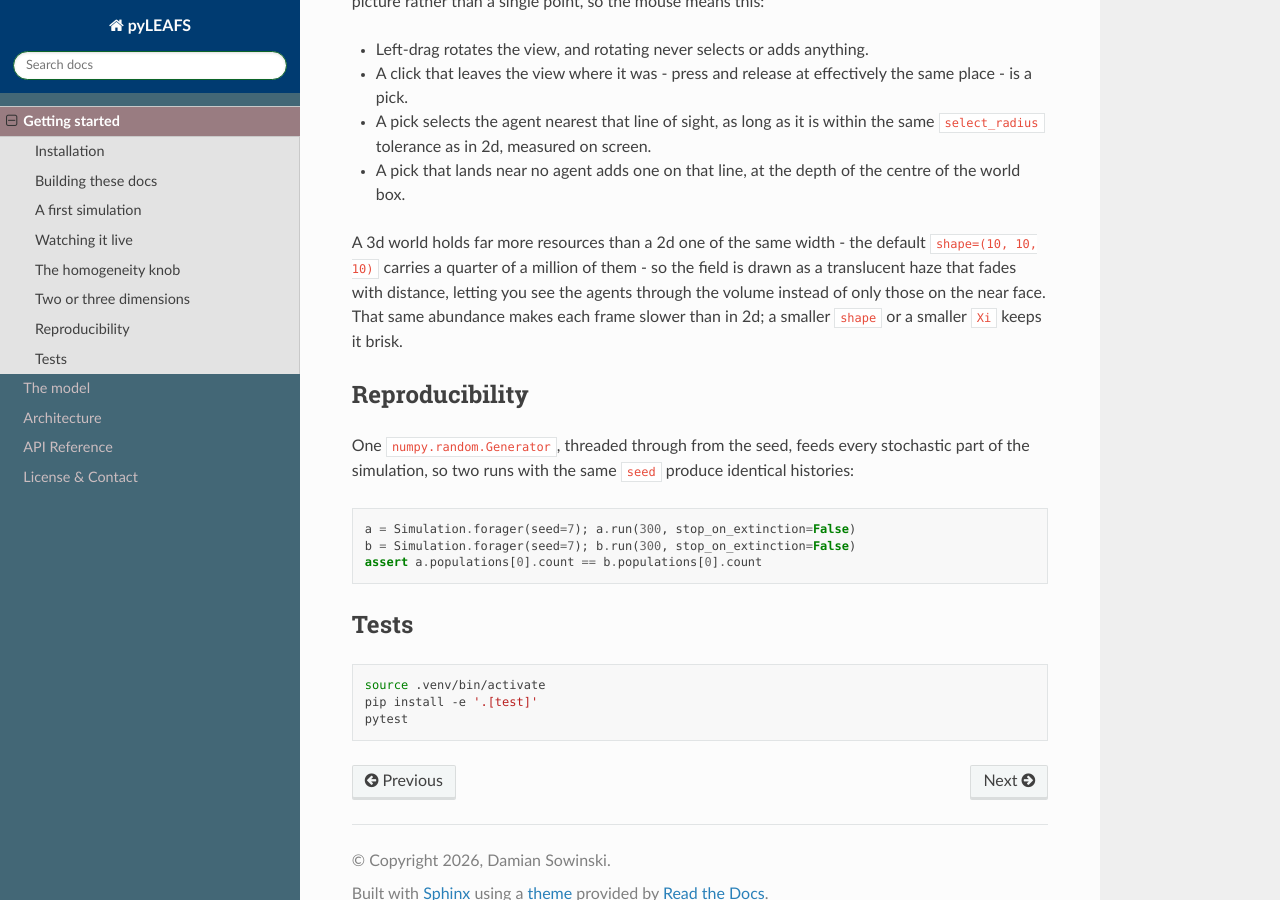
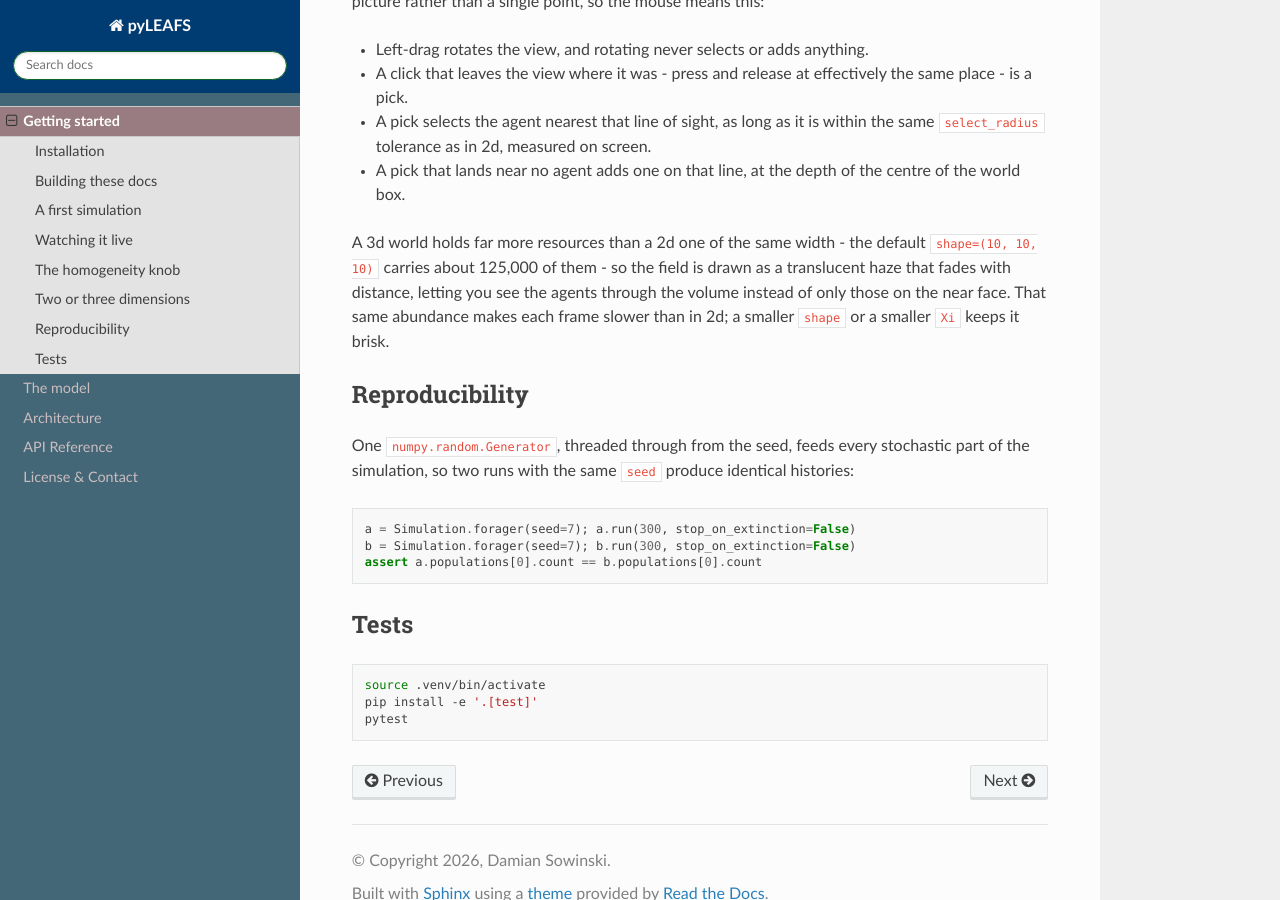
Before and after one commit to EternalTime/LEAFS, a Sphinx documentation site: the page built from docs/getting_started.rst, in a window 1280 px wide and 900 px high, scrolled down 2236 px. Built offline with Sphinx 7.4.7 and the Read the Docs theme 3.1.0, drawn with Linux system fonts in a browser that asks for light colours.

Commit message:
no-mistakes(review): Correct stale 3d resource count in getting started docs

```diff
--- a/docs/getting_started.rst
+++ b/docs/getting_started.rst
@@ -126,11 +126,11 @@ means this:
   centre of the world box.
 
 A 3d world holds far more resources than a 2d one of the same width - the
-default ``shape=(10, 10, 10)`` carries a quarter of a million of them - so the
-field is drawn as a translucent haze that fades with distance, letting you see
-the agents through the volume instead of only those on the near face. That
-same abundance makes each frame slower than in 2d; a smaller ``shape`` or a
-smaller ``Xi`` keeps it brisk.
+default ``shape=(10, 10, 10)`` carries about 125,000 of them - so the field is
+drawn as a translucent haze that fades with distance, letting you see the
+agents through the volume instead of only those on the near face. That same
+abundance makes each frame slower than in 2d; a smaller ``shape`` or a smaller
+``Xi`` keeps it brisk.
 
 Reproducibility
 ---------------
```
